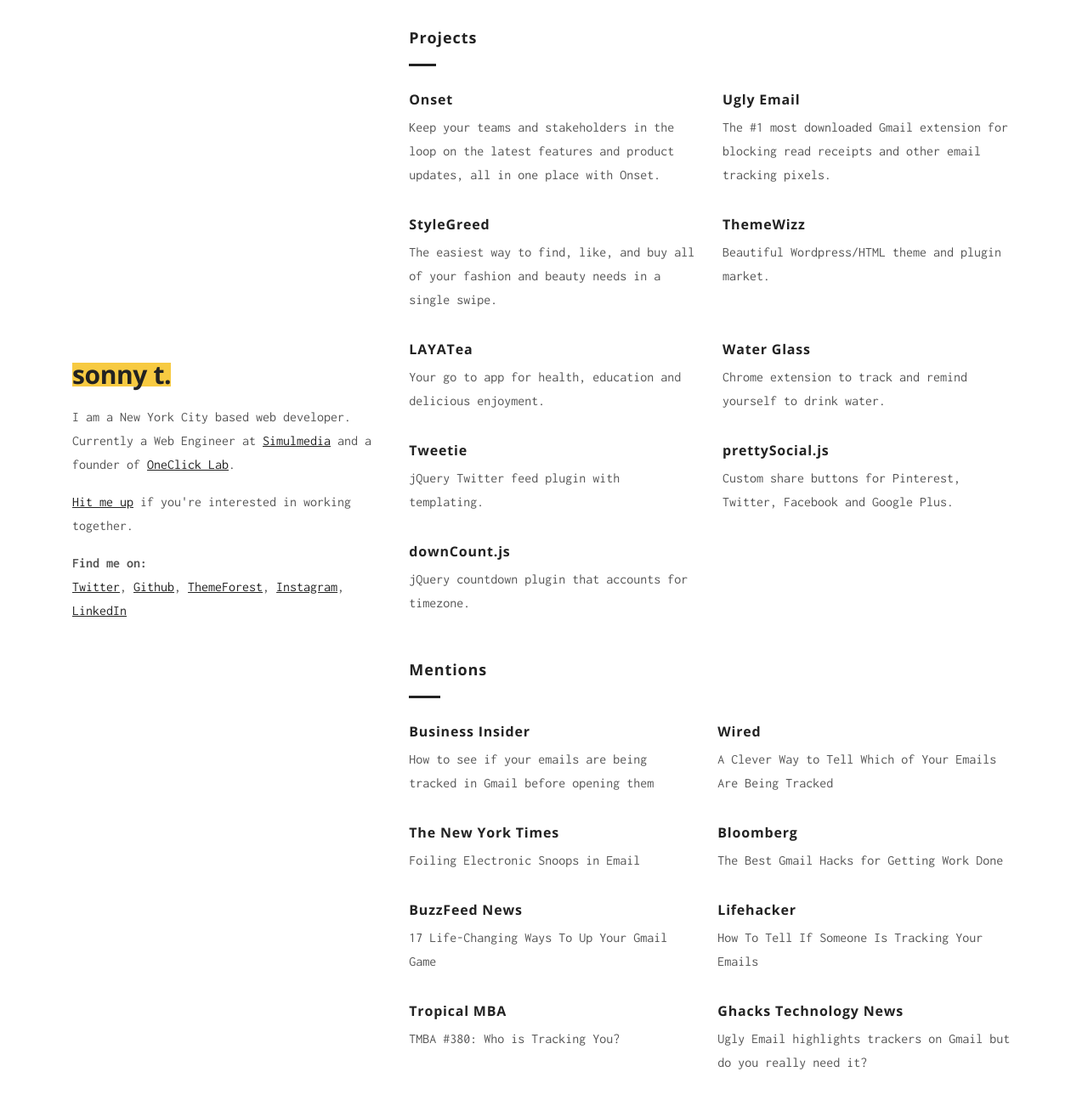
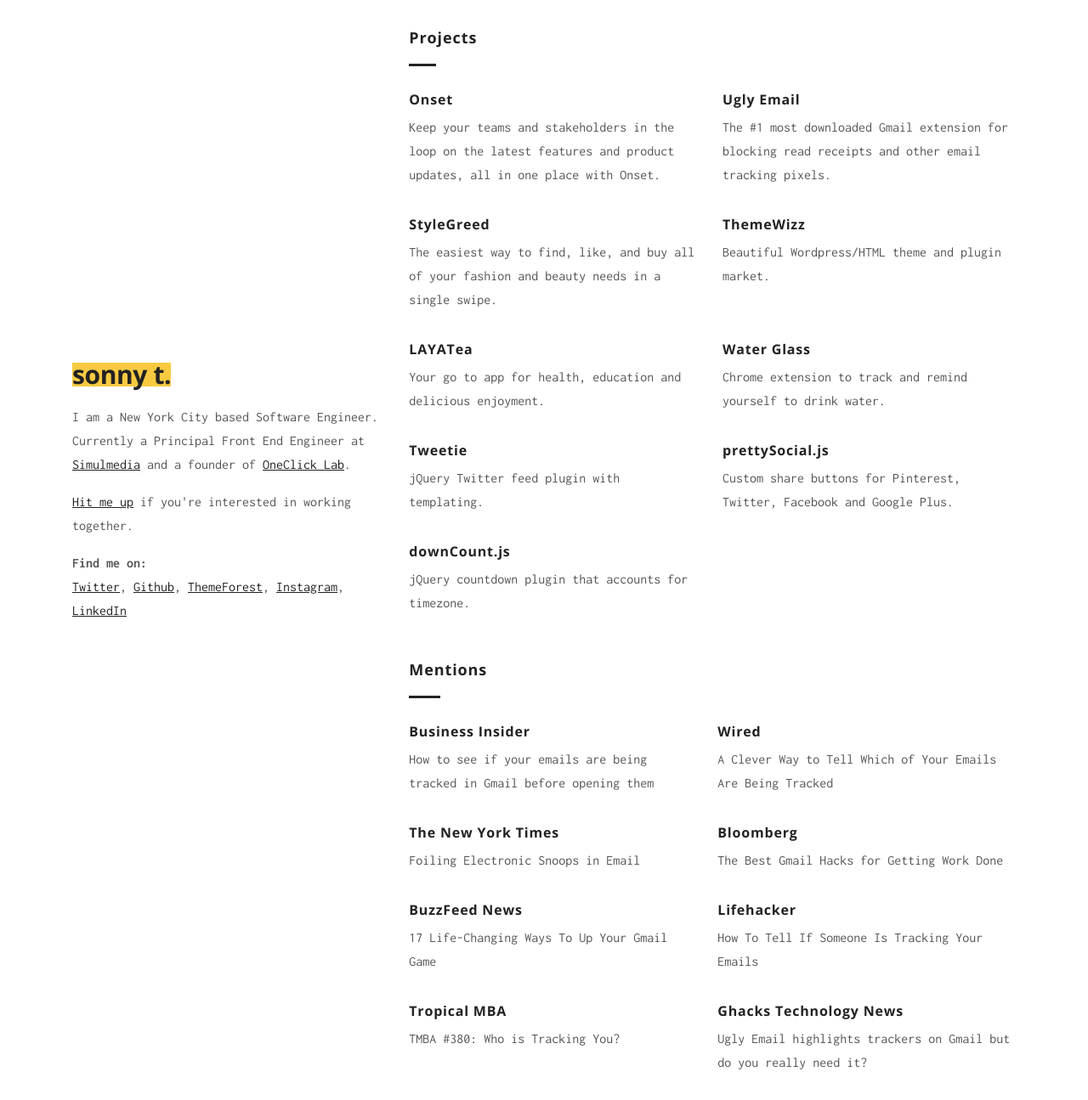
Before and after one commit to sonnyt/sonnyt.github.io, a Jekyll site: the page built from index.html, in a window 1280 px wide and 1295 px high. Shown: the whole window at 85% size. Built offline with Jekyll 4.4.1, drawn with Linux system fonts in a browser that asks for light colours.

Commit message:
updated description

```diff
--- a/_config.yml
+++ b/_config.yml
@@ -3,7 +3,7 @@
 
 title: Sonny T.
 header: sonny t.
-description: I am a New York City based web developer. Currently a Web Engineer at <a target="_blank" href="http://simulmedia.com" title="Simulmedia">Simulmedia</a> and a founder of <a target="_blank" href="http://oneclicklab.com" title="OneClick Lab">OneClick Lab</a>.
+description: I am a New York City based Software Engineer. Currently a Principal Front End Engineer at <a target="_blank" href="http://simulmedia.com" title="Simulmedia">Simulmedia</a> and a founder of <a target="_blank" href="http://oneclicklab.com" title="OneClick Lab">OneClick Lab</a>.
 url: http://sonnyt.com
 analytics: UA-21599784-2
 
```
